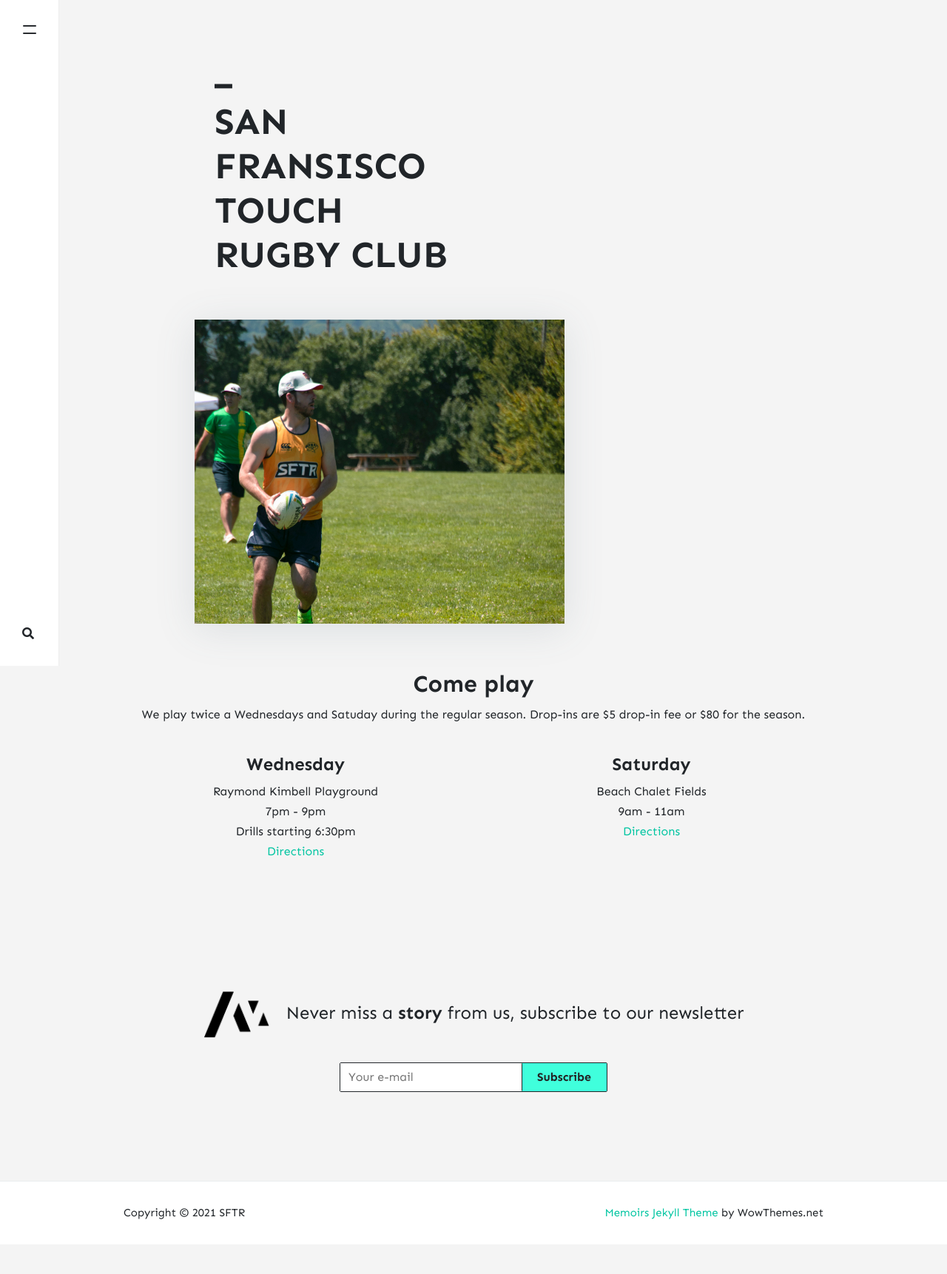
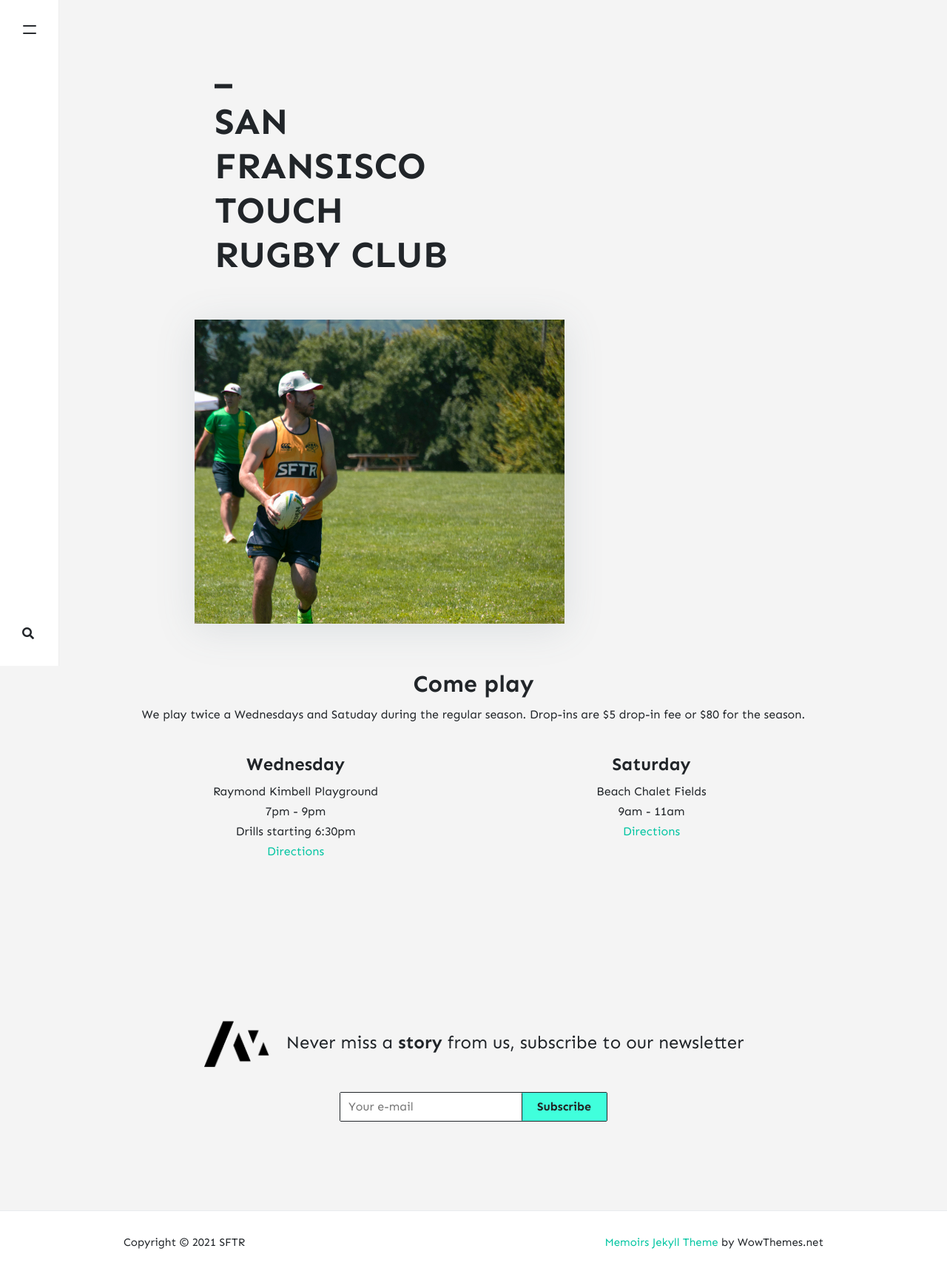
Before and after one commit to stackbit-projects/blue-triceratops-4f502, a Jekyll site: the page built from _pages/about.md, in a window 1280 px wide. Shown: the whole page at 74% size. Built offline with Jekyll 4.4.1, drawn with Linux system fonts in a browser that asks for light colours; nearby versions of some CDN libraries; comment, search, counter and statistics services are not loaded; before the commit the page ends 1682 px from its top, so only the background shows below that.

Commit message:
home.html: changed

```diff
--- a/_layouts/home.html
+++ b/_layouts/home.html
@@ -21,7 +21,7 @@ permalink: "/home.html"
 </div>
 
 
-<div class="section center">
+<div class="section center spacer-40">
     <div class="spacer-40">
         <h2 class="section-title">Come play</h2>
         <p>We play twice a Wednesdays and Satuday during the regular season. Drop-ins are $5 drop-in fee or $80 for the season.
```
